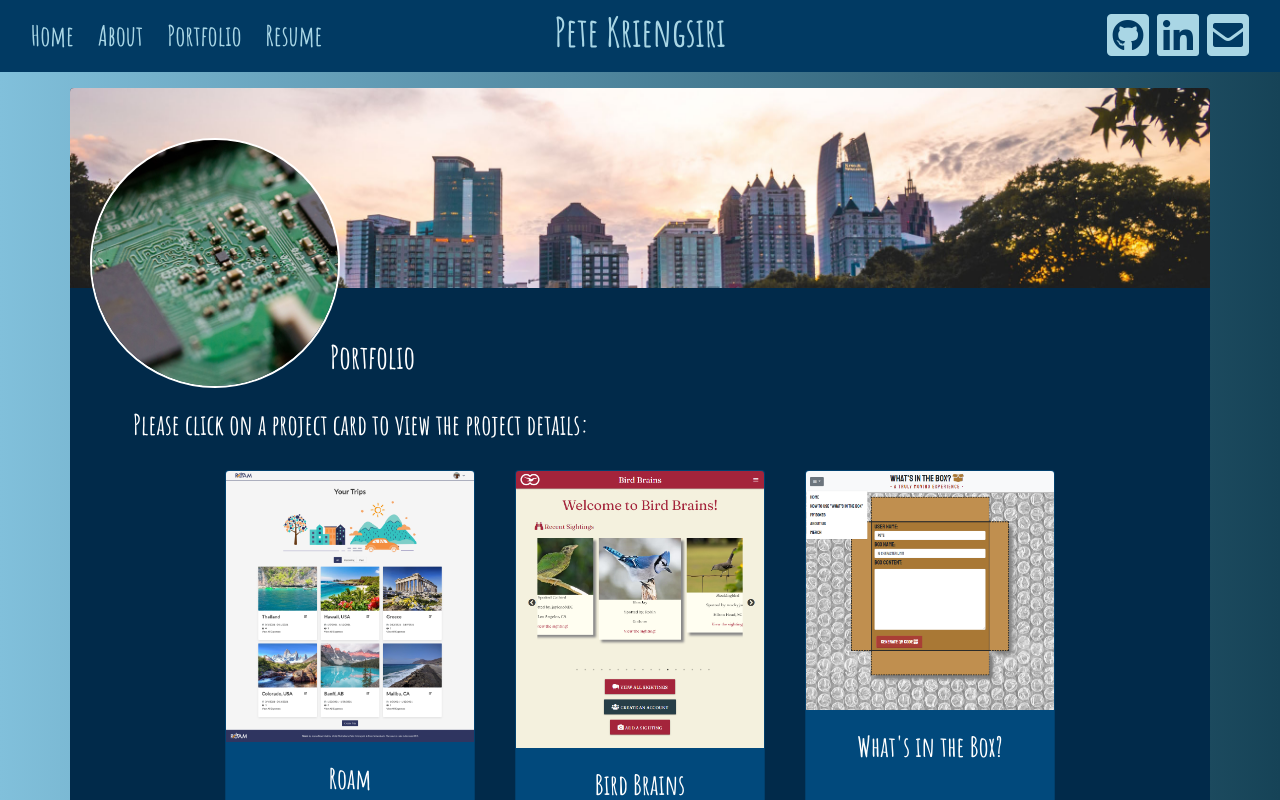
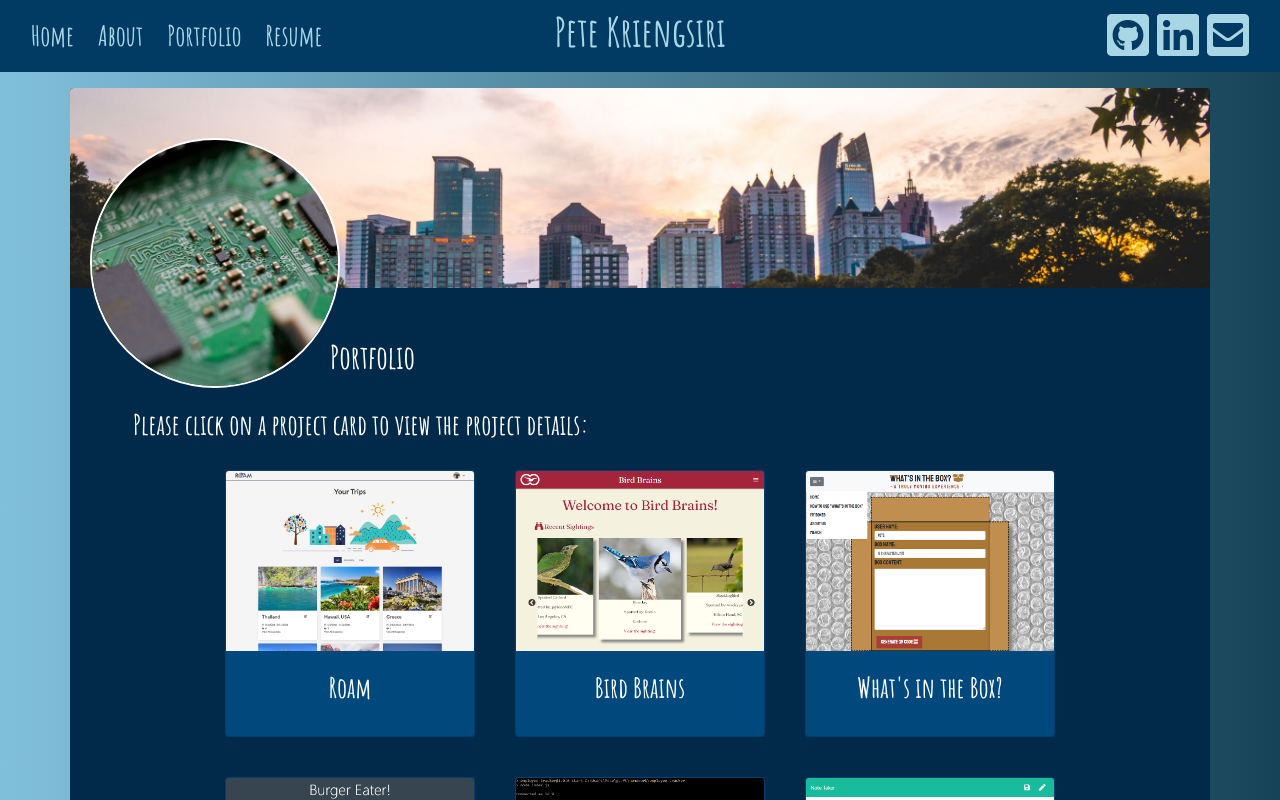
Before and after one commit to pkriengsiri/portfolio, a React (Create React App) app: page /portfolio in a window 1280 px wide. Shown: the top 800 px of the page. Built offline with nearby package versions, Linux system fonts and the light colour scheme.

Commit message:
Changed image sizing on cards

```diff
--- a/src/components/Project/Project.css
+++ b/src/components/Project/Project.css
@@ -2,6 +2,13 @@
     margin: 20px;
     width: 250px;
     background-color: #01497c;
+  }
+
+  .card-img-top {
+    max-height: 180px;
+    object-fit: cover;
+    object-position: top;
+    /* vertical-align: text-top; */
   }
 
   .animate-card {
```
Also changed, not shown: public/assets/images/screenshot.png.
